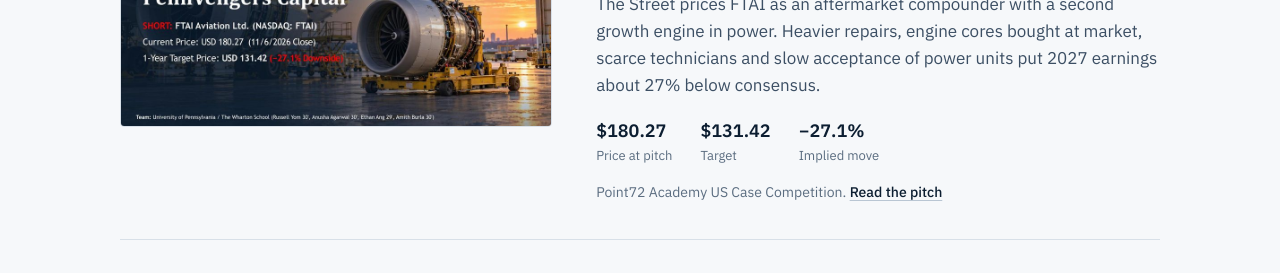
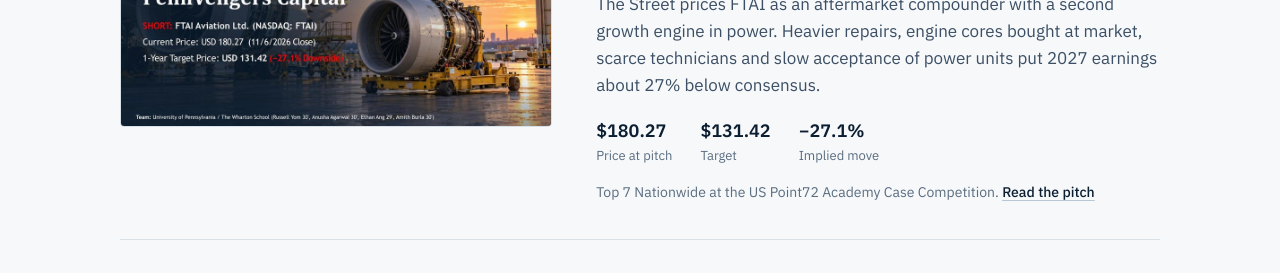
Before and after one commit to russayz/russayz.github.io, a plain HTML site: page research/index.html in a window 1280 px wide. Shown: the part 473-746 px from the top of the page. Drawn offline with Linux system fonts and the light colour scheme.

Commit message:
FTAI cards: Top 7 Nationwide at the US Point72 Academy Case Competition
Co-Authored-By: Claude Opus 5.5 <noreply@anthropic.com>
Claude-Session: https://claude.ai/code/session_012NfHhAEL8ESmMEtp1NNRZ8

```diff
--- a/research/index.html
+++ b/research/index.html
@@ -51,7 +51,7 @@
       <div><dt>Target</dt><dd>$131.42</dd></div>
       <div><dt>Implied move</dt><dd>−27.1%</dd></div>
     </dl>
-    <p class="research-venue">Point72 Academy US Case Competition. <a href="/research/ftai-aviation/">Read the pitch</a></p>
+    <p class="research-venue">Top 7 Nationwide at the US Point72 Academy Case Competition. <a href="/research/ftai-aviation/">Read the pitch</a></p>
   </div>
 </li><!-- Research card: Boot Barn Holdings. To add a pitch, copy everything from this <li> to its closing </li> and change the text. -->
 <li class="research-item">
```
Also changed, not shown: index.html (+1 -1 lines).
